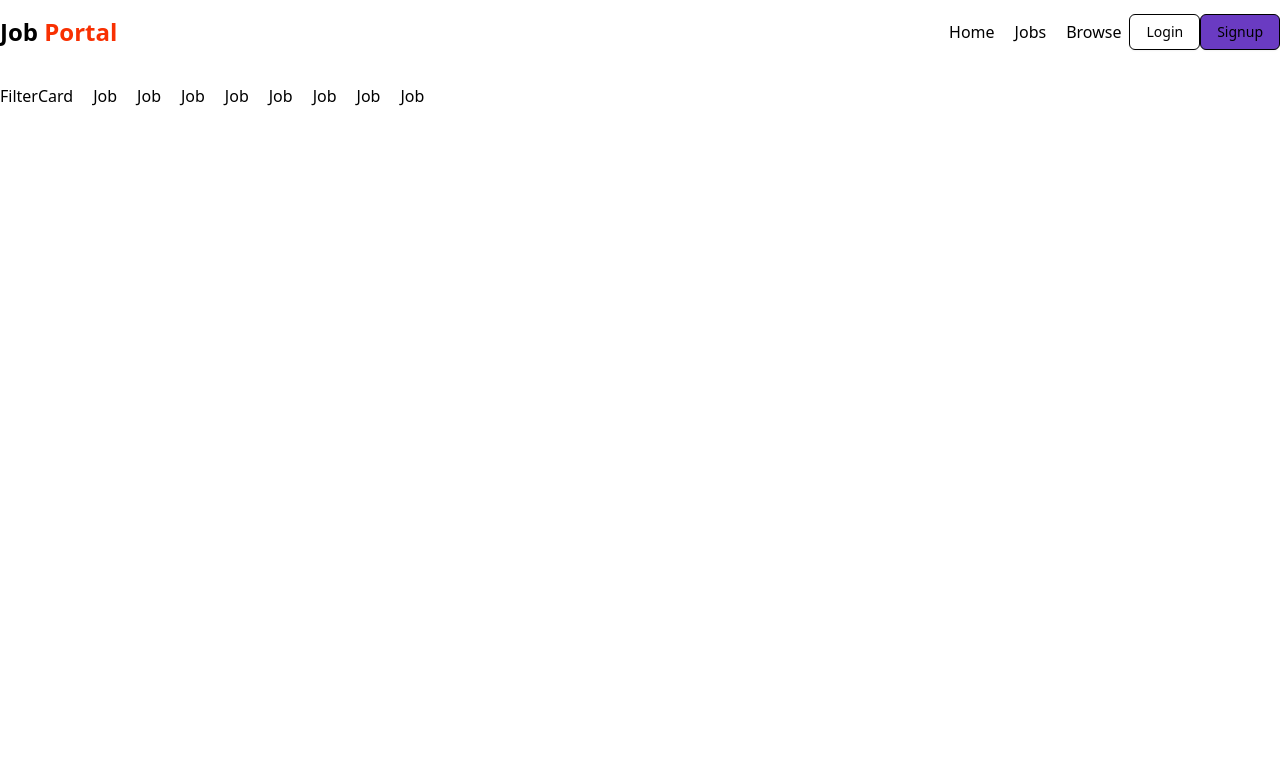
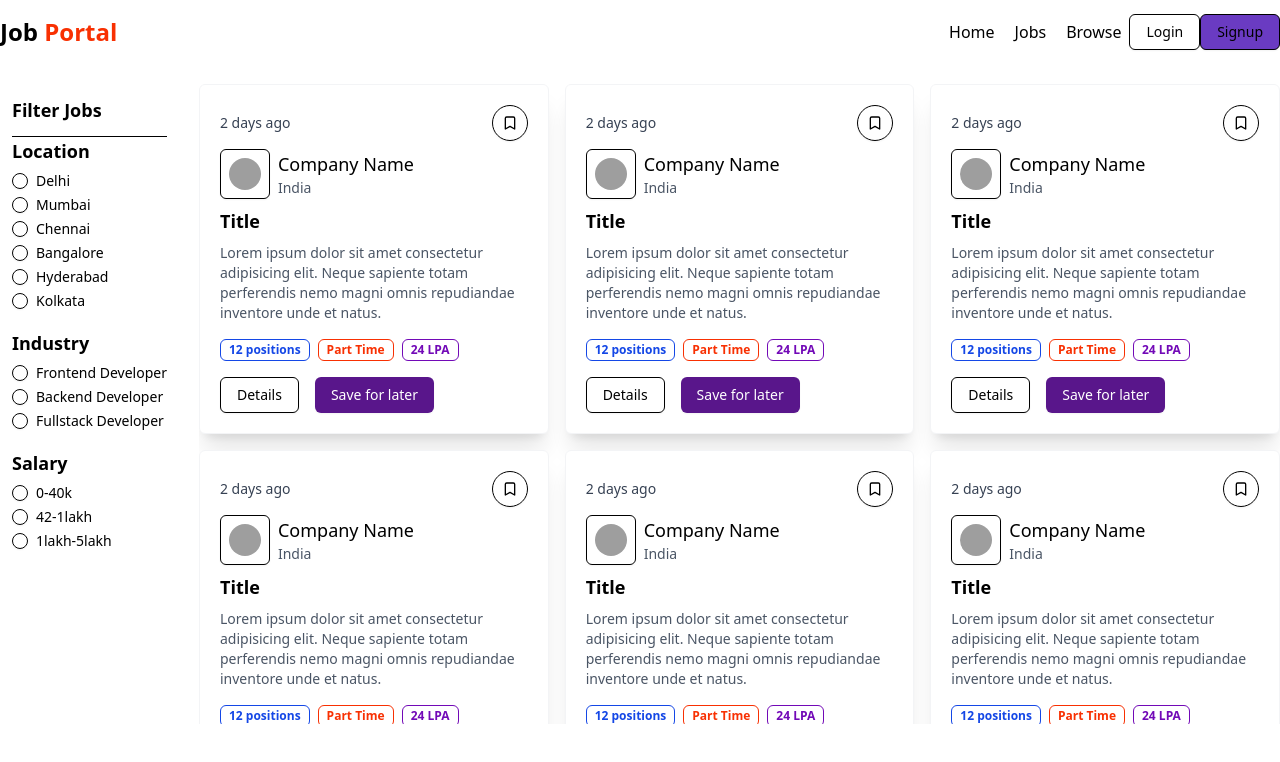
Before and after one commit to Subhajeet-Paul/job-portal, a React (Vite) app in the folder frontend/: page /jobs in a window 1280 px wide. Shown: the top 762 px of the page. Built offline with nearby package versions, Linux system fonts and the light colour scheme; grey boxes are pictures that could not be loaded.

Commit message:
making profile page

```diff
--- /dev/null
+++ b/frontend/src/components/Browse.jsx
@@ -0,0 +1,27 @@
+import React from 'react'
+import Navbar from './shared/Navbar'
+import Job from './Job'
+
+
+const randomJobs =[1,2,3,4,5,6]
+const Browse = () => {
+  return (
+    <div>
+        <Navbar/>
+        <div className='max-w-7xl mx-auto my-10'>
+            <h1 className='font-bold text-xl my-10'>Search Results ({randomJobs.length})</h1>
+            <div className='grid grid-cols-3 gap-4 mt-5'>
+            {
+                randomJobs.map((item,index)=>{
+                    return(
+                        <Job/>
+                    )
+                })
+            }
+            </div>
+        </div>
+    </div>
+  )
+}
+
+export default Browse
--- a/frontend/src/components/FilterCard.jsx
+++ b/frontend/src/components/FilterCard.jsx
@@ -1,8 +1,47 @@
 import React from 'react'
+import { RadioGroup, RadioGroupItem } from './ui/radio-group'
+import { Label } from './ui/label'
+
+const filterData=[
+  {
+    filterType:"Location",
+    array:["Delhi","Mumbai","Chennai","Bangalore","Hyderabad","Kolkata"]
+  },
+  {
+    filterType:"Industry",
+    array:["Frontend Developer","Backend Developer","Fullstack Developer"]
+  },
+  {
+    filterType:"Salary",
+    array:["0-40k","42-1lakh","1lakh-5lakh"]
+  },
+]
 
 const FilterCard = () => {
   return (
-    <div>FilterCard</div>
+    <div className='w-full bg-white p-3 rounded-md'>
+      <h1 className='font-bold text-lg'>Filter Jobs</h1>
+      <hr className='mt-3'/>
+      <RadioGroup>
+        {
+          filterData.map((data,index)=>(
+            <div>
+              <h1 className='font-bold text-lg'>{data.filterType}</h1>
+              {
+                data.array.map((item,index)=>{
+                  return (
+                    <div className='flex items-center space-x-2 my-2'>
+                      <RadioGroupItem value={item}/>
+                      <Label>{item}</Label>
+                    </div>
+                  )
+                })
+              }
+            </div>
+          ))
+        }
+      </RadioGroup>
+    </div>
   )
 }
 
--- a/frontend/src/components/Job.jsx
+++ b/frontend/src/components/Job.jsx
@@ -1,8 +1,42 @@
+import { Bookmark } from 'lucide-react'
 import React from 'react'
+import { Button } from './ui/button'
+import { Avatar, AvatarImage } from './ui/avatar'
+import { Badge } from './ui/badge'
 
 const Job = () => {
   return (
-    <div>Job</div>
+    <div className='p-5 rounded-md shadow-xl bg-white border border-gray-100'>
+      <div className='flex items-center justify-between'>
+      <p className='text-sm text-gray-700'>2 days ago</p>
+      <Button variant='outline' className="rounded-full" size="icon"><Bookmark/></Button>
+      </div>
+
+      <div className='flex items-center gap-2 my-2'>
+      <Button className='p-6' variant='outline' size={'icon'}>
+        <Avatar>
+          <AvatarImage src="https://cdn-icons-png.flaticon.com/256/720/720255.png"/>
+        </Avatar>
+      </Button>
+      <div>
+        <h1 className='font-medium text-lg'>Company Name</h1>
+        <p className='text-sm text-gray-600'>India</p>
+      </div>
+      </div>
+      <div>
+        <h1 className='font-bold text-lg my-2'>Title</h1>
+        <p className='text-sm text-gray-600'>Lorem ipsum dolor sit amet consectetur adipisicing elit. Neque sapiente totam perferendis nemo magni omnis repudiandae inventore unde et natus.</p>
+      </div>
+      <div className='flex items-center gap-2 mt-4'>
+            <Badge className="text-blue-700 font-bold" variant="ghost">12 positions</Badge>
+            <Badge className="text-[#F83002] font-bold" variant="ghost">Part Time</Badge>
+            <Badge className="text-[#7209b7] font-bold" variant="ghost">24 LPA</Badge>
+        </div>
+        <div className='flex items-center gap-4 mt-4'>
+          <Button variant={'outline'}>Details</Button>
+          <Button className={'bg-purple-900 text-white'}>Save for later</Button>
+        </div>
+    </div>
   )
 }
 
--- a/frontend/src/components/Jobs.jsx
+++ b/frontend/src/components/Jobs.jsx
@@ -13,9 +13,25 @@ const Jobs = () => {
           <div className="w-20%">
           <FilterCard />
           </div>
-          {jobsArray.map((item, index) => (
-            <Job />
-          ))}
+
+          {
+            jobsArray.length <= 0 ? <h1>No Jobs Found</h1> : (
+              <div className="flex-1 h-[80vh] overflow-y-auto pb-5">
+                <div className="grid grid-cols-3 gap-4">
+                {
+                  jobsArray.map((item, index) => (
+                    <div>
+                      <Job />
+                    </div>
+                  ))
+                }
+
+
+                </div>
+
+                </div>
+            )
+          }
         </div>
       </div>
     </div>
--- /dev/null
+++ b/frontend/src/components/Profile.jsx
@@ -0,0 +1,53 @@
+import React from "react";
+import Navbar from "./shared/Navbar";
+import { Avatar, AvatarImage } from "./ui/avatar";
+import { Button } from "./ui/button";
+import { Contact, Mail, Pen } from "lucide-react";
+import { Badge } from "./ui/badge";
+
+
+const skills=["html","css","javascript","react"]
+const Profile = () => {
+  return (
+    <div>
+      <Navbar />
+      <div className="max-w-7xl mx-auto bg-white border border-gray-200 rounded-2xl my-5 p-8">
+        <div className="flex justify-between">
+          <div className="flex items-center gap-4">
+            <Avatar className={"h-24 w-24"}>
+              <AvatarImage src="https://cdn-icons-png.flaticon.com/256/720/720255.png" />
+            </Avatar>
+            <div>
+              <h1 className="font-medium text-xl">Full Name</h1>
+              <p>
+                Lorem ipsum dolor, sit amet consectetur adipisicing elit. Hic
+                quod laudantium obcaecati.
+              </p>
+            </div>
+          </div>
+          <Button className="text-right" variant={"outline"}>
+            <Pen />
+          </Button>
+        </div>
+        <div className="my-5">
+          <div className="flex items-center gap-3 my-2">
+            <Mail />
+            <span>subhajeet@gmail.com</span>
+          </div>
+          <div className="flex items-center gap-3 my-2">
+            <Contact />
+            <span>7439430211</span>
+          </div>
+        </div>
+        <div>
+            <h1>Skills</h1>
+            {
+                skills.length !=0? skills.map((item,index)=>(<Badge key={index}>{item}</Badge>)): <span>No Skills</span>
+            }
+        </div>
+      </div>
+    </div>
+  );
+};
+
+export default Profile;
--- a/frontend/src/components/auth/login.jsx
+++ b/frontend/src/components/auth/login.jsx
@@ -8,7 +8,7 @@ import { USER_API_END_POINT } from "@/utils/constant.js";
 import { Link ,useNavigate} from "react-router-dom";
 import { toast } from "sonner";
 import { useDispatch, useSelector } from "react-redux";
-import { setLoading } from "@/redux/authSlice.js";
+import { setLoading, setUser } from "@/redux/authSlice.js";
 import { Button } from "../ui/button.jsx";
 import { Loader2 } from "lucide-react";
 
@@ -42,7 +42,9 @@ const login = () => {
       });
       if(res.data.success){
         toast.success(res.data.message);
+        dispatch(setUser(res.data.user))
         navigate("/");
+
       }
     } catch (error) {
       console.log(error);
--- a/frontend/src/components/shared/navbar.jsx
+++ b/frontend/src/components/shared/navbar.jsx
@@ -4,11 +4,13 @@ import { Avatar, AvatarFallback, AvatarImage } from "../ui/avatar";
 import { Button } from "@/components/ui/button";
 import { LogOut, User2 } from "lucide-react";
 import { Link, useNavigate } from "react-router-dom";
+import { useDispatch, useSelector } from "react-redux";
+
 
 // import {Link} from 'react-router-dom'
 const Navbar = () => {
   const navigate= useNavigate();
-  const user = false;
+  const {user} = useSelector(store=>store.auth);
   return (
     <div className="bg-white ">
       <div className="flex items-center justify-between mx-auto max-w-7xl h-16">
@@ -21,7 +23,7 @@ const Navbar = () => {
           <ul className="flex items-center font-medium gap-5 cursor-pointer">
             <li  onClick={()=>navigate("/")}>Home</li>
             <li onClick={()=>navigate("/jobs")}>Jobs</li>
-            <li>Browse</li>
+            <li onClick={()=>navigate("/browse")}>Browse</li>
           </ul>
           {!user ? (
             <div>
@@ -55,7 +57,7 @@ const Navbar = () => {
                   <div className="flex flex-col gap-3 text-gray-600">
                     <div className="flex w-fit items-center gap-2 cursor-pointer">
                       <User2 />
-                      <Button variant="link">view profile</Button>
+                      <Button variant="link"><Link to="/profile">view profile</Link></Button>
                     </div>
                     <div className="flex w-fit items-center gap-2 cursor-pointer">
                       <LogOut />
--- a/frontend/src/redux/authSlice.js
+++ b/frontend/src/redux/authSlice.js
@@ -3,12 +3,16 @@ const authSlice = createSlice({
     name:"auth",
     initialState:{
         loading:false,
+        user:null,
     },
     reducers:{
         setLoading:(state,action)=>{
             state.loading=action.payload;
-        }
+        },
+        setUser:(state,action)=>{
+            state.user=action.payload;
+        },
     }
 })
-export const {setLoading} = authSlice.actions;
+export const {setLoading , setUser} = authSlice.actions;
 export default authSlice.reducer;
--- a/frontend/src/redux/store.js
+++ b/frontend/src/redux/store.js
@@ -1,8 +1,8 @@
 import { configureStore } from "@reduxjs/toolkit";
-import authSliice from "./authSlice";
+import authSlice from "./authSlice";
 const store = configureStore({
     reducer:{
-        auth:authSliice
+        auth:authSlice
     }
 })
 
```
Also changed, not shown: frontend/src/App.jsx (+10 -0 lines).
